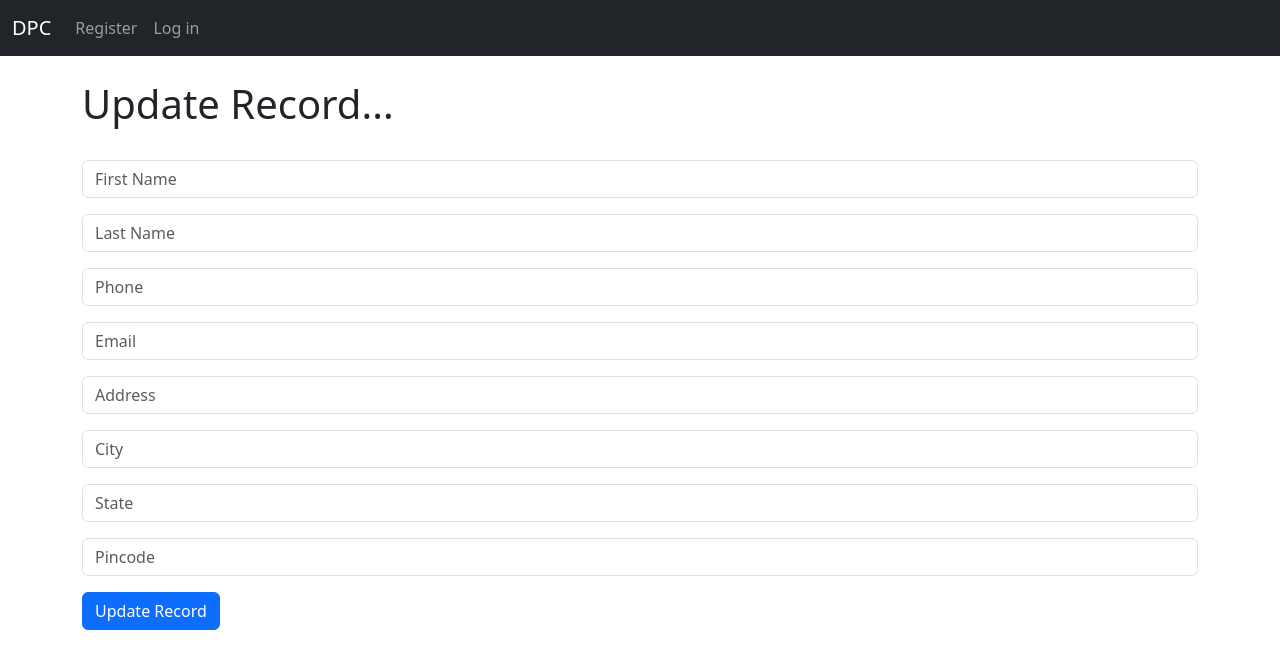
After one commit to debasish2110/Django_CRM, a Django app: template CustomerRelationshipManager/app/templates/update_record.html in a window 1280 px wide. The commit adds this page. Shown: the top 669 px of the page. Run offline with Django 4.2, Linux system fonts and the light colour scheme; the template is opened without the code that fills it: values that come from a table or form of the project are taken from there, others are empty.

Commit message:
update record added.

```diff
--- a/CustomerRelationshipManager/CustomerRelationshipManager/settings.py
+++ b/CustomerRelationshipManager/CustomerRelationshipManager/settings.py
@@ -86,7 +86,7 @@ DATABASES = {
         'ENGINE': 'django.db.backends.mysql',
         'NAME': 'crm_db',
         'USER': 'root',
-        'PASSWORD': '',
+        'PASSWORD': 'r00T#21!',
         'HOST': 'localhost',
         'PORT': '3306'
     }
--- a/CustomerRelationshipManager/app/templates/record.html
+++ b/CustomerRelationshipManager/app/templates/record.html
@@ -27,6 +27,7 @@
             </dl>
           <a href="{% url 'app:Home' %}" class="btn btn-primary">Home</a>
           <a href="{% url 'app:delete_record' cust_rec.id %}" class="btn btn-danger">Delete</a>
+          <a href="{% url 'app:update_record' cust_rec.id %}" class="btn btn-secondary">Update</a>
         </div>
       </div>
 {% endblock  %}
--- /dev/null
+++ b/CustomerRelationshipManager/app/templates/update_record.html
@@ -0,0 +1,11 @@
+{% extends 'base.html' %}
+{% block content %}
+<h1>Update Record...</h1>
+</br>
+<form method='POST'>
+    {% csrf_token %}
+
+    {{ update_form.as_p }}
+    <button type="submit" class="btn btn-primary">Update Record</button>
+</form>
+{% endblock%}
--- a/CustomerRelationshipManager/app/urls.py
+++ b/CustomerRelationshipManager/app/urls.py
@@ -10,5 +10,6 @@ urlpatterns = [
     path('register/', views.register_user, name='register'),
     path('record/<int:pk>', views.customer_record, name='record'),
     path('delete_record/<int:pk>', views.delete_record, name='delete_record'),
-    path('add_record/', views.add_record, name='add_record')
+    path('add_record/', views.add_record, name='add_record'),
+    path('update_record/<int:pk>', views.update_record, name='update_record'),
 ]
```
Also changed, not shown: CustomerRelationshipManager/app/views.py (+14 -0 lines).
